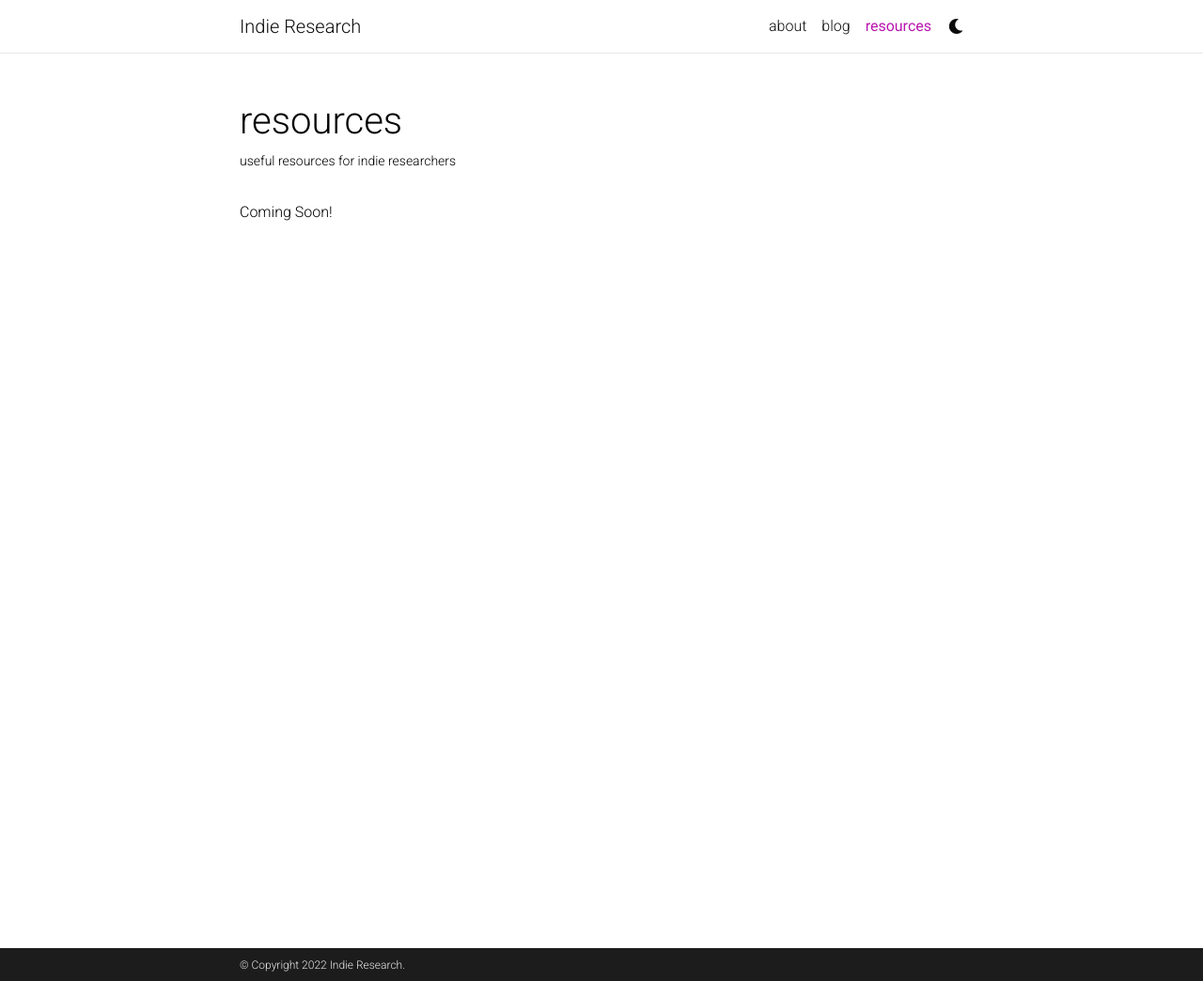
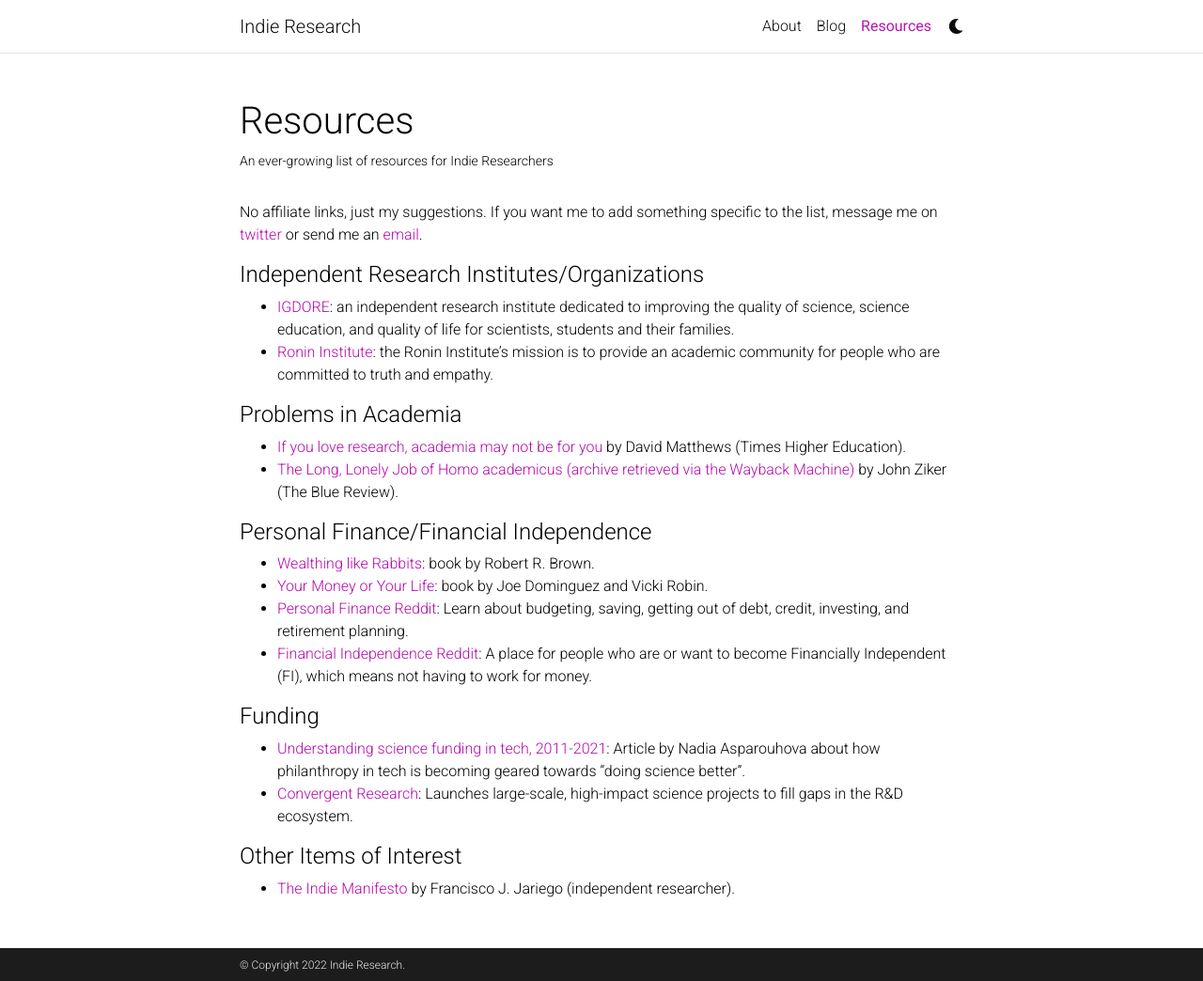
Before and after one commit to indieresearch/indieresearch.github.io, a Jekyll site: the page built from _pages/resources.md, in a window 1280 px wide and 1044 px high. Shown: the whole window at 94% size. Built offline with Jekyll 4.4.1, drawn with Linux system fonts in a browser that asks for light colours; comment, search, counter and statistics services are not loaded; a style sheet for code colours, icons or effects is not loaded.

Commit message:
updated resources

```diff
--- a/_config.yml
+++ b/_config.yml
@@ -114,7 +114,7 @@
 # -----------------------------------------------------------------------------
 
 blog_name: Indie Research # blog_name will be displayed in your blog page
-blog_nav_title: blog # your blog must have a title for it to be displayed in the nav bar
+blog_nav_title: Blog # your blog must have a title for it to be displayed in the nav bar
 blog_description: Disentangle your job from your calling
 permalink: /blog/:year/:title/
 
--- a/_pages/resources.md
+++ b/_pages/resources.md
@@ -1,10 +1,33 @@
 ---
 layout: page
 permalink: /resources/
-title: resources
-description: useful resources for indie researchers
+title: Resources
+description: An ever-growing list of resources for Indie Researchers
 nav: true
 nav_order: 1
 ---
 
-Coming Soon!
+No affiliate links, just my suggestions.
+If you want me to add something specific to the list, message me on [twitter](https://twitter.com/_IndieResearch_) or send me an [email](mailto:indieresearchblog@gmail.com).
+
+#### Independent Research Institutes/Organizations
+- [IGDORE](https://igdore.org): an independent research institute dedicated to improving the quality of science, science education, and quality of life for scientists, students and their families.
+- [Ronin Institute](https://ronininstitute.org): the Ronin Institute’s mission is to provide an academic community for people who are committed to truth and empathy.
+
+
+#### Problems in Academia
+- [If you love research, academia may not be for you](https://www.timeshighereducation.com/blog/if-you-love-research-academia-may-not-be-you) by David Matthews (Times Higher Education).
+- [The Long, Lonely Job of Homo academicus (archive retrieved via the Wayback Machine)](https://web.archive.org/web/20180509023409/https://thebluereview.org/faculty-time-allocation/) by John Ziker (The Blue Review).
+
+#### Personal Finance/Financial Independence
+- [Wealthing like Rabbits](https://www.wealthinglikerabbits.com): book by Robert R. Brown.
+- [Your Money or Your Life](https://www.goodreads.com/en/book/show/78428.Your_Money_or_Your_Life): book by Joe Dominguez and Vicki Robin.
+- [Personal Finance Reddit](https://www.reddit.com/r/personalfinance/): Learn about budgeting, saving, getting out of debt, credit, investing, and retirement planning.
+- [Financial Independence Reddit](https://www.reddit.com/r/financialindependence/): A place for people who are or want to become Financially Independent (FI), which means not having to work for money.
+
+#### Funding
+- [Understanding science funding in tech, 2011-2021](https://nadia.xyz/science-funding): Article by Nadia Asparouhova about how philanthropy in tech is becoming geared towards "doing science better".
+- [Convergent Research](https://www.convergentresearch.org/about): Launches large-scale, high-impact science projects to fill gaps in the R&D ecosystem.
+
+#### Other Items of Interest
+- [The Indie Manifesto](https://sites.google.com/indieresearch.net/home/indie-research/a-manifesto) by Francisco J. Jariego (independent researcher).
```
Also changed, not shown: _pages/about.md (+1 -1 lines), _posts/2022-11-27-what-can-you-expect.md (+1 -1 lines).
